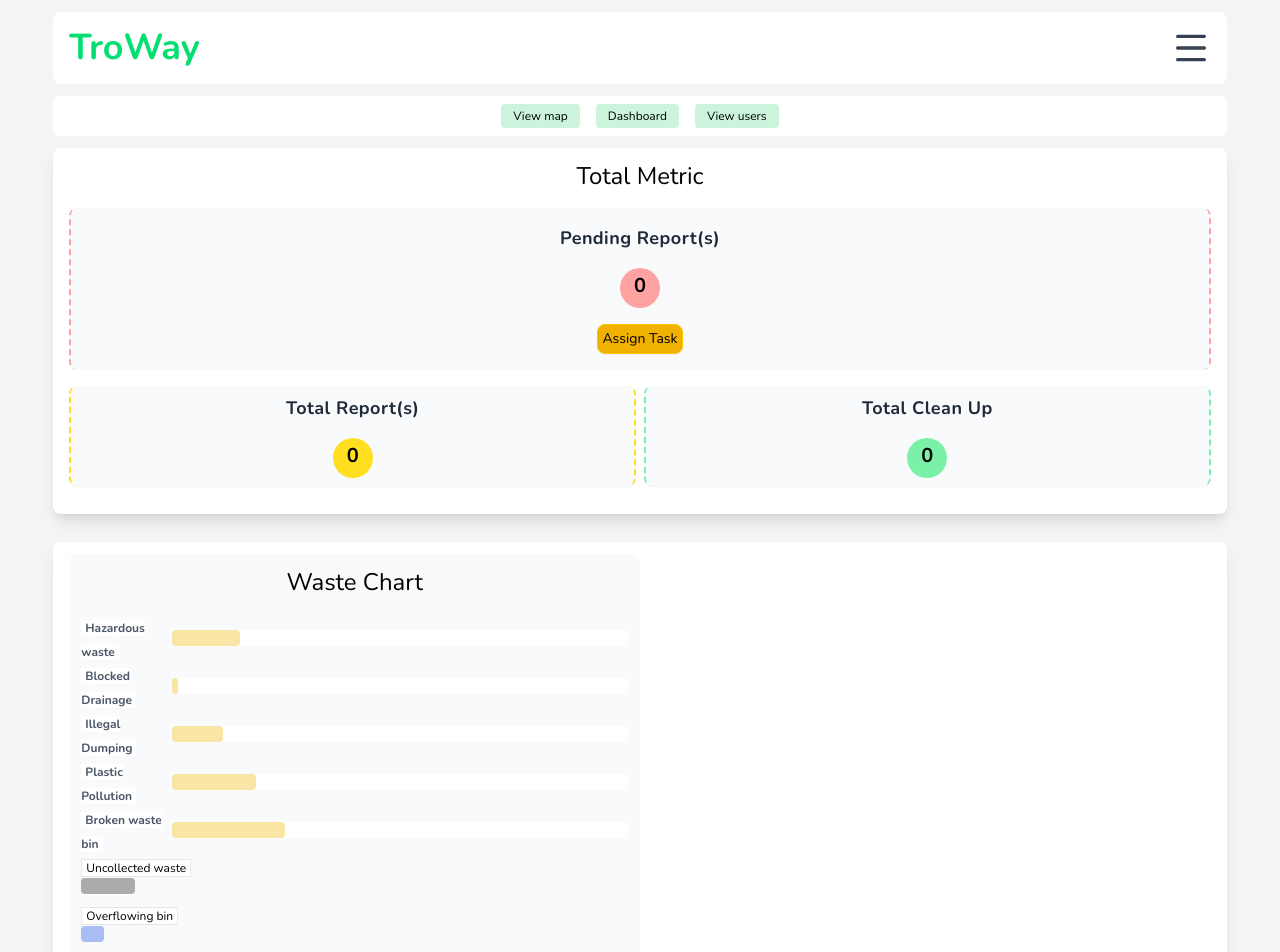
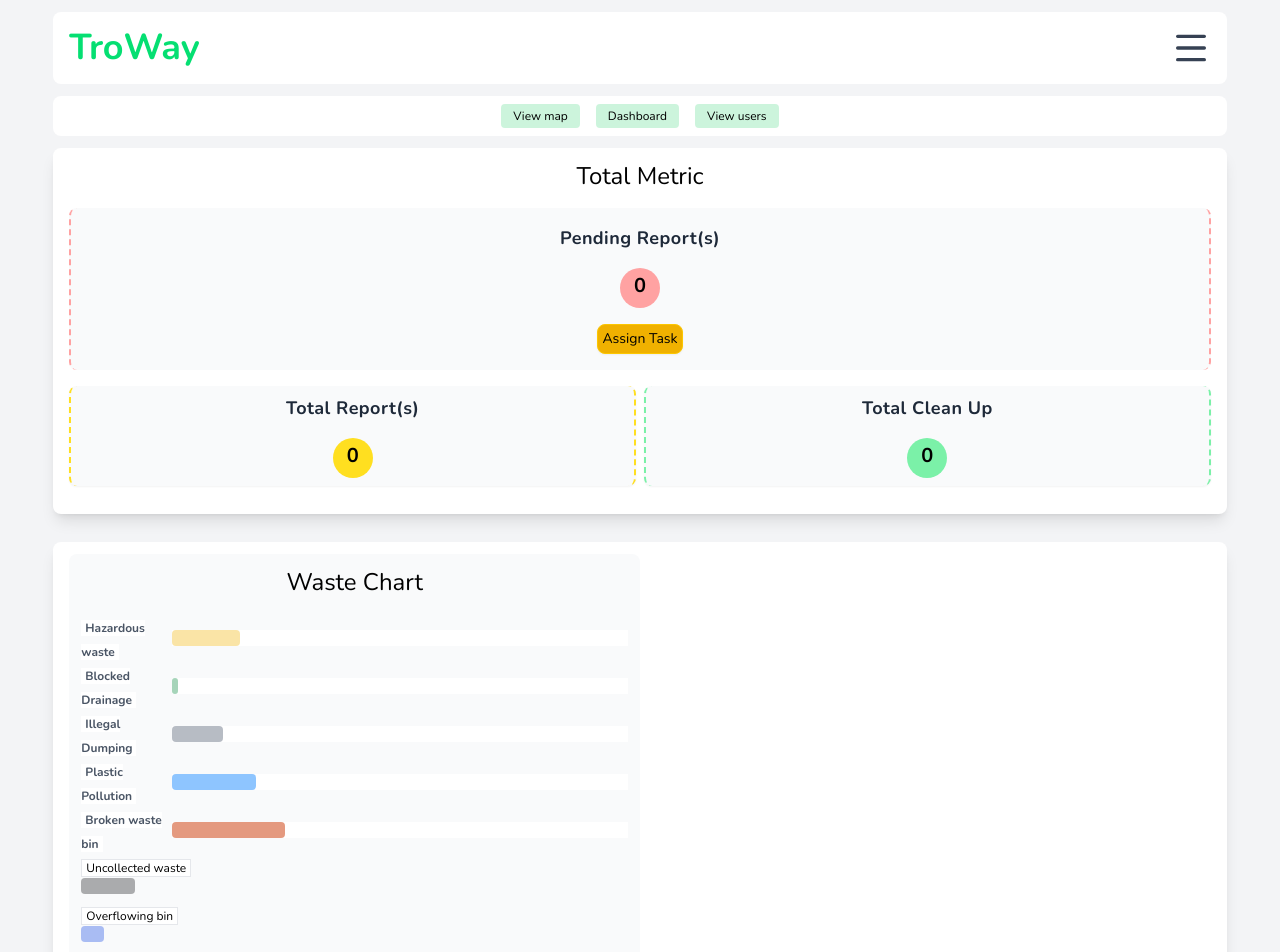
Before and after one commit to JoshTino/troway, a React (Vite) app in the folder frontend/: page /admin-dashboard in a window 1280 px wide. Shown: the top 952 px of the page. Built offline with nearby package versions, Linux system fonts and the light colour scheme; no server answers; sample sign-in values are in the browser's storage; a web font is replaced by a local one.

Commit message:
feat(ui): change bar chart bar colors

```diff
--- a/frontend/components/AdminDashboard.jsx
+++ b/frontend/components/AdminDashboard.jsx
@@ -81,7 +81,7 @@ const AdminDashboard = () => {
 									<span className="bg-white font-nunito text-xs font-bold text-gray-600 px-1">Blocked Drainage</span>
 								</div>
 								<div className="bg-white w-[65%] md:w-[74%] lg:w-[84%]">
-									<div className="w-[1.20%] bg-yellow-500/35 py-2 rounded-sm"></div>
+									<div className="w-[1.20%] bg-green-700/35 py-2 rounded-sm"></div>
 								</div>
 							</div>
 
@@ -90,7 +90,7 @@ const AdminDashboard = () => {
 									<span className="bg-white font-nunito text-xs font-bold text-gray-600 px-1">Illegal Dumping</span>
 								</div>
 								<div className="bg-white w-[65%] md:w-[74%] lg:w-[84%]">
-									<div className="w-[11.12%] bg-yellow-500/35 py-2 rounded-sm"></div>
+									<div className="w-[11.12%] bg-slate-700/35 py-2 rounded-sm"></div>
 								</div>
 							</div>
 
@@ -99,7 +99,7 @@ const AdminDashboard = () => {
 									<span className="bg-white font-nunito text-xs font-bold text-gray-600 px-1">Plastic Pollution</span>
 								</div>
 								<div className="bg-white w-[65%] md:w-[74%] lg:w-[84%]">
-									<div className="w-[18.32%] bg-yellow-500/35 py-2 rounded-sm"></div>
+									<div className="w-[18.32%] bg-blue-300 py-2 rounded-sm"></div>
 								</div>
 							</div>
 
@@ -108,7 +108,7 @@ const AdminDashboard = () => {
 									<span className="bg-white font-nunito text-xs font-bold text-gray-600 px-1">Broken waste bin</span>
 								</div>
 								<div className="bg-white w-[65%] md:w-[74%] lg:w-[84%]">
-									<div className="w-[24.83%] bg-yellow-500/35 py-2 rounded-sm"></div>
+									<div className="w-[24.83%] bg-orange-700/50 py-2 rounded-sm"></div>
 								</div>
 							</div>
 
```
